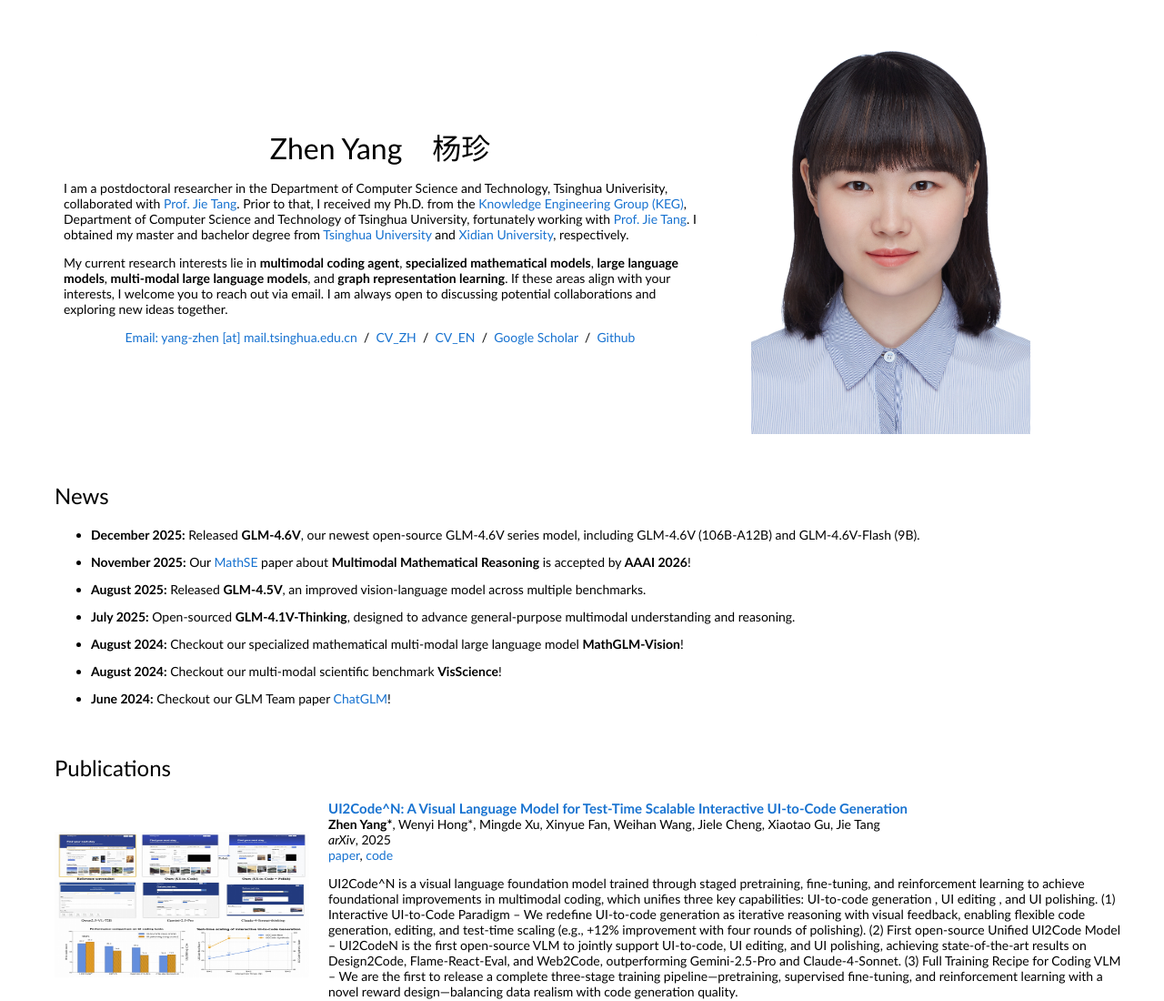
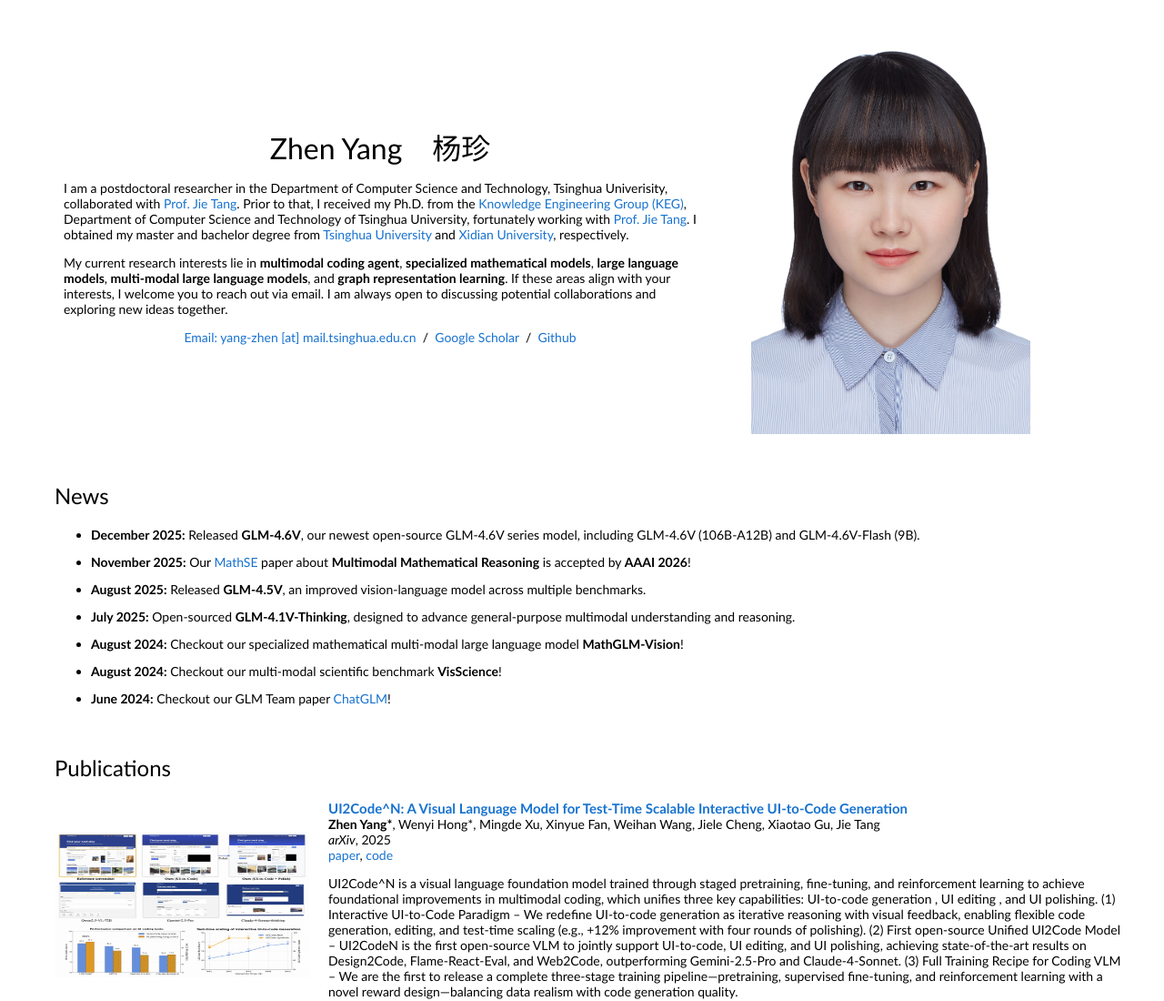
Before and after one commit to zhenyang0117/zhenyang.github.io, a plain HTML site: page index.html in a window 1280 px wide. Shown: the top 1100 px of the page at 91% size. Drawn offline with nearby package versions, Linux system fonts and the light colour scheme.

Commit message:
Update index.html

```diff
--- a/index.html
+++ b/index.html
@@ -31,8 +31,6 @@
               </p>
               <p style="text-align:center">
                 <a href="mailto:yang-zhen@mail.tsinghua.edu.cn">Email: yang-zhen [at] mail.tsinghua.edu.cn</a> &nbsp/&nbsp
-                <a href="data/yz_academic.pdf">CV_ZH</a> &nbsp/&nbsp
-		<a href="data/YZ_CV.pdf">CV_EN</a> &nbsp/&nbsp
                 <a href="https://scholar.google.com/citations?user=zPVItDgAAAAJ&hl=zh-en">Google Scholar</a> &nbsp/&nbsp
 		<a href="https://github.com/zyang-16/">Github</a>
               </p>
```
